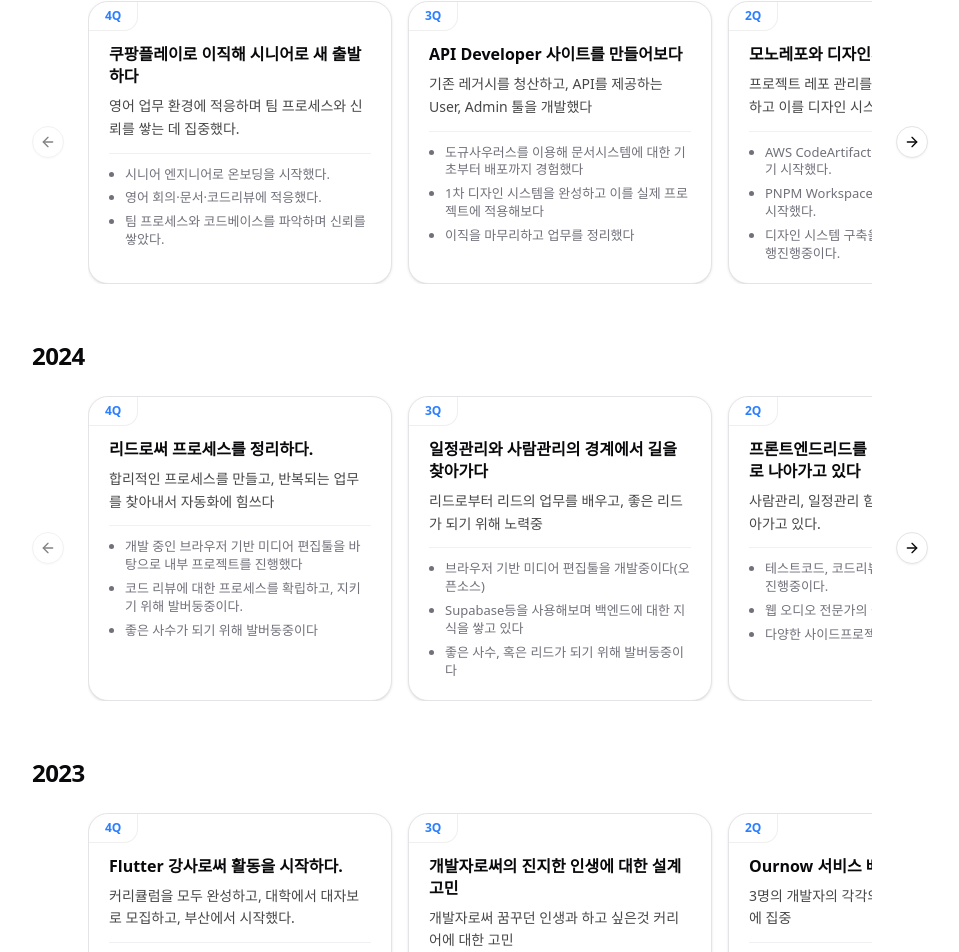
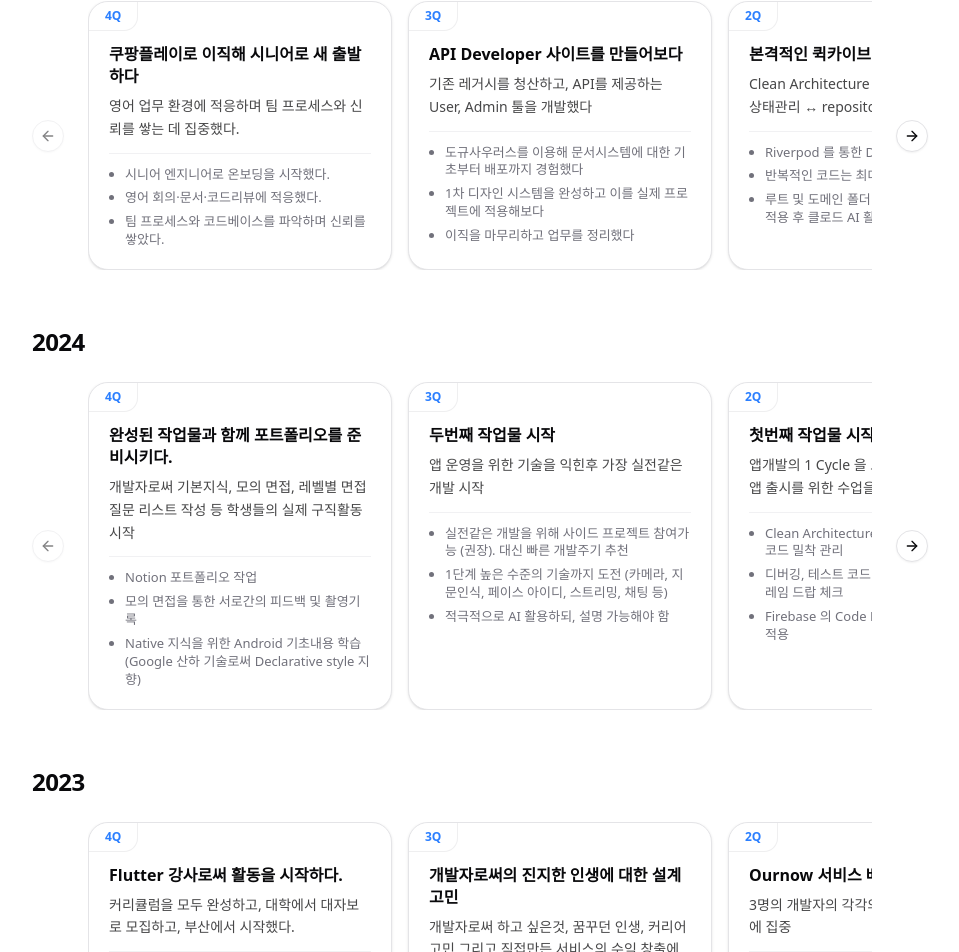
Before and after one commit to hunderboy/Juno_Portfolio, a Next.js app: page /ko in a window 1280 px wide. Shown: the part 4183-5135 px from the top of the page, without its empty margins (288-1247 px from the left). Built offline with nearby package versions, Linux system fonts and the light colour scheme.

Commit message:
refactor: "2025. 2Q 까지 작성"

```diff
--- a/public/i18n/messages/ko.json
+++ b/public/i18n/messages/ko.json
@@ -161,72 +161,75 @@
         "extra3": "이직을 마무리하고 업무를 정리했다"
       },
       "2Q": {
-        "title": "모노레포와 디자인시스템에 신경쓰다",
-        "details": "프로젝트 레포 관리를 위해 모노레포를 도입하고 이를 디자인 시스템에 적용했다",
-        "extra1": "AWS CodeArtifact를 사내 패키지를 관리하기 시작했다.",
-        "extra2": "PNPM Workspaces를 통해 모노레포 관리를 시작했다.",
-        "extra3": "디자인 시스템 구축을 준비하여 프로젝트를 병행진행중이다."
+        "title": "본격적인 퀵카이브 앱 개발 시작",
+        "details": "Clean Architecture 를 기반으로 한 View ↔ 상태관리 ↔ repository ↔ API 구조 적용",
+        "extra1": "Riverpod 를 통한 DI 컨테이너 역할 부여",
+        "extra2": "반복적인 코드는 최대한 모듈화",
+        "extra3": "루트 및 도메인 폴더 마다의 claude.md 파일 적용 후 클로드 AI 활용"
       },
       "1Q": {
-        "title": "글쓰기에 힘쓰고, 새로운 기술 습득을 준비하다",
-        "details": "책 퇴고를 마무리하고, 기술 습득(엘릭서) 학습을 본격적으로 시작했다",
-        "extra1": "엘릭서 세미나와 Exercism를 통해 엘릭서 언어를 흡수하고 있다."
+        "title": "팀카이브 합류",
+        "details": "창업팀 팀카이브에 합류하여, 퀵링크 저장서비스 앱 개발 참여",
+        "extra1": "디자인 나오기 전, 필요기능 사전 작업",
+        "extra2": "서비스 설계 참여 및 App 아키텍처 설계",
+        "extra3": "도메인 중심의 폴더관리 및 Riverpod 상태관리에 따른 Flutter 개발방식 정형화 (정답은 있다!!)"
       }
     },
     "2024": {
       "4Q": {
-        "title": "리드로써 프로세스를 정리하다.",
-        "details": "합리적인 프로세스를 만들고, 반복되는 업무를 찾아내서 자동화에 힘쓰다",
-        "extra1": "개발 중인 브라우저 기반 미디어 편집툴을 바탕으로 내부 프로젝트를 진행했다",
-        "extra2": "코드 리뷰에 대한 프로세스를 확립하고, 지키기 위해 발버둥중이다.",
-        "extra3": "좋은 사수가 되기 위해 발버둥중이다"
+        "title": "완성된 작업물과 함께 포트폴리오를 준비시키다.",
+        "details": "개발자로써 기본지식, 모의 면접, 레벨별 면접 질문 리스트 작성 등 학생들의 실제 구직활동 시작",
+        "extra1": "Notion 포트폴리오 작업",
+        "extra2": "모의 면접을 통한 서로간의 피드백 및 촬영기록",
+        "extra3": "Native 지식을 위한 Android 기초내용 학습 (Google 산하 기술로써 Declarative style 지향)"
       },
       "3Q": {
-        "title": "일정관리와 사람관리의 경계에서 길을 찾아가다",
-        "details": "리드로부터 리드의 업무를 배우고, 좋은 리드가 되기 위해 노력중",
-        "extra1": "브라우저 기반 미디어 편집툴을 개발중이다(오픈소스)",
-        "extra2": "Supabase등을 사용해보며 백엔드에 대한 지식을 쌓고 있다",
-        "extra3": "좋은 사수, 혹은 리드가 되기 위해 발버둥중이다"
+        "title": "두번째 작업물 시작",
+        "details": "앱 운영을 위한 기술을 익힌후 가장 실전같은 개발 시작",
+        "extra1": "실전같은 개발을 위해 사이드 프로젝트 참여가능 (권장). 대신 빠른 개발주기 추천",
+        "extra2": "1단계 높은 수준의 기술까지 도전 (카메라, 지문인식, 페이스 아이디, 스트리밍, 채팅 등)",
+        "extra3": "적극적으로 AI 활용하되, 설명 가능해야 함"
       },
       "2Q": {
-        "title": "프론트엔드리드를 맡아, 시니어 개발자로 나아가고 있다",
-        "details": "사람관리, 일정관리 힘쓰고, 전문화 분야를 찾아가고 있다.",
-        "extra1": "테스트코드, 코드리뷰를 하고 있고, 스터디도 진행중이다.",
-        "extra2": "웹 오디오 전문가의 길을 찾아보고 있다.",
-        "extra3": "다양한 사이드프로젝트에 도전하고 있다."
+        "title": "첫번째 작업물 시작",
+        "details": "앱개발의 1 Cycle 을 모두 공부하고, 본격적인 앱 출시를 위한 수업을 진행",
+        "extra1": "Clean Architecture 적용. 유지보수 가능한 코드 밀착 관리",
+        "extra2": "디버깅, 테스트 코드 작성, DevTools 통한 프레임 드랍 체크",
+        "extra3": "Firebase 의 Code Distribution 테스트 배포 적용"
       },
       "1Q": {
-        "title": "좋은 개발자가 되기 위한 비개발적인 준비를 하다",
-        "details": "코드리뷰를 시작하고, 좋은 사수가 되기 위한 공부를 하고, 책 출판을 준비하다",
-        "extra1": "신입 동료와 코드리뷰를 도입해보고, bit bucket를 통한 자동화를 적용해보았다.",
-        "extra2": "좋은 사수 개발자가 되기 위한 공부를 하고 있다.",
-        "extra3": "책 출판 제의가 들어와, 그에 대한 준비를 시작했다"
+        "title": "본격적인 개발수업을 진행하다.",
+        "details": "준비된 자료와 내용으로 수업 진행 및 사무실 임대를 통한 학생들의 공부환경 조성",
+        "extra1": "같은 사무실에서 작업하고 24시간 대기하면서 피드백",
+        "extra2": "무분별하게 GPT 를 사용하는 것들 자제하도록 유도",
+        "extra3": "Android Jetpack 통한 개발을 Flutter 와 융합하려고 노력"
       }
     },
     "2023": {
       "4Q": {
         "title": "Flutter 강사로써 활동을 시작하다.",
         "details": "커리큘럼을 모두 완성하고, 대학에서 대자보로 모집하고, 부산에서 시작했다.",
-        "extra1": "GPT 의 등장으로 인해, 패러다임이 바뀌면서 커리큘럼을 대대적으로 수정했다.",
-        "extra2": "Riverpod 이용한 프로젝트 개발을 박차를 가하다."
+        "extra1": "GPT 의 등장으로 인해, 패러다임이 바뀌면서 커리큘럼을 대대적으로 수정",
+        "extra2": "Riverpod 이용한 프로젝트 개발을 박차를 가하다.",
+        "extra3": "다양한 분야 공부(spring, nodejs, html+css+js)"
       },
       "3Q": {
         "title": "개발자로써의 진지한 인생에 대한 설계 고민",
-        "details": "개발자로써 꿈꾸던 인생과 하고 싶은것 커리어에 대한 고민",
+        "details": "개발자로써 하고 싶은것, 꿈꾸던 인생, 커리어 고민 그리고 직접만든 서비스의 수익 창출에 대한 욕심",
         "extra1": "Riverpod 으로 만드는 사이드 프로젝트의 시작!!",
         "extra2": "Android + Flutter 경험을 살려, 강사로써 커리어 준비",
-        "extra3": "창업에 대한 욕심. 서비스는 앱중심이며, Flutter 덕분에 시장에 빠르게 진입가능하다고 판단. 서비스 아이템에 대한 고심."
+        "extra3": "App 중심의 생태계에서, Flutter 덕분에 시장에 빠르게 진입가능하다고 판단. 서비스 아이템에 대한 고심."
       },
       "2Q": {
         "title": "Ournow 서비스 배포",
         "details": "3명의 개발자의 각각의 역할 분담에 따라 배포에 집중",
-        "extra1": "선임개발자의 리드에 따라 가이드 라인과 코드리뷰를 통해 코드품질에 집중",
-        "extra2": "배포 후, Riverpod 으로 상태관리 이전을 확정"
+        "extra1": "Clean Architecture 적용에 노력",
+        "extra2": "선임개발자의 리드에 따라 가이드 라인과 코드리뷰를 통해 코드품질에 집중"
       },
       "1Q": {
         "title": "새로운 Ournow 서비스 개발",
         "details": "운동강사 개개인의 운동 프로그램 커스텀 기능 개발",
-        "extra1": "기존코드를 유지하면서 먼저 런칭하고 서서히 개선하기로 결정",
+        "extra1": "Riverpod 코드를 최대한 활용하여 런칭하고 서서히 개선하기로 결정",
         "extra2": "Flutter CustomPainter 를 이용한 UI 직접 작성",
         "extra3": "Firebase 의 Firestore 를 이용한 데이터 저장 적용"
       }
--- a/src/components/bottom-dock.tsx
+++ b/src/components/bottom-dock.tsx
@@ -99,7 +99,7 @@ export function BottomDock() {
               <DropdownMenuContent>
                 <DropdownMenuItem
                   onClick={() => {
-                    window.open('/resume/resume-ko.pdf', '_blank');
+                    window.open('/resume/resume-juno-ko.pdf', '_blank');
                   }}
                 >
                   CV-KO <FileDown />
--- a/src/feature/portfolio/ui/experience-section.tsx
+++ b/src/feature/portfolio/ui/experience-section.tsx
@@ -148,7 +148,11 @@ export default function ExperienceSection() {
           quarter: '1Q',
           title: t('2025.1Q.title'),
           details: t('2025.1Q.details'),
-          extra: [t('2025.1Q.extra1')],
+          extra: [
+            t('2025.1Q.extra1'),
+            t('2025.1Q.extra2'),
+            t('2025.1Q.extra3'),
+          ],
         },
       ],
     },
@@ -204,7 +208,11 @@ export default function ExperienceSection() {
           quarter: '4Q',
           title: t('2023.4Q.title'),
           details: t('2023.4Q.details'),
-          extra: [t('2023.4Q.extra1'), t('2023.4Q.extra2')],
+          extra: [
+            t('2023.4Q.extra1'),
+            t('2023.4Q.extra2'),
+            t('2023.4Q.extra3'),
+          ],
         },
         {
           quarter: '3Q',
```
